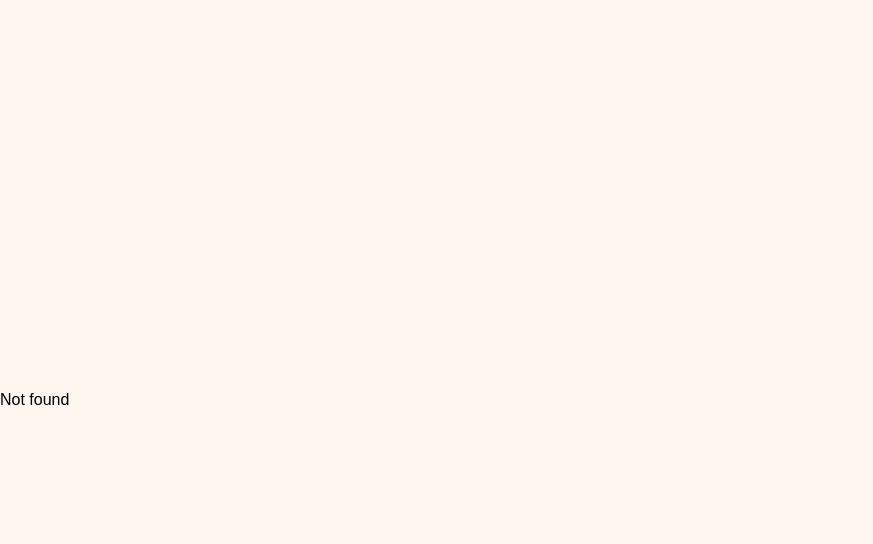
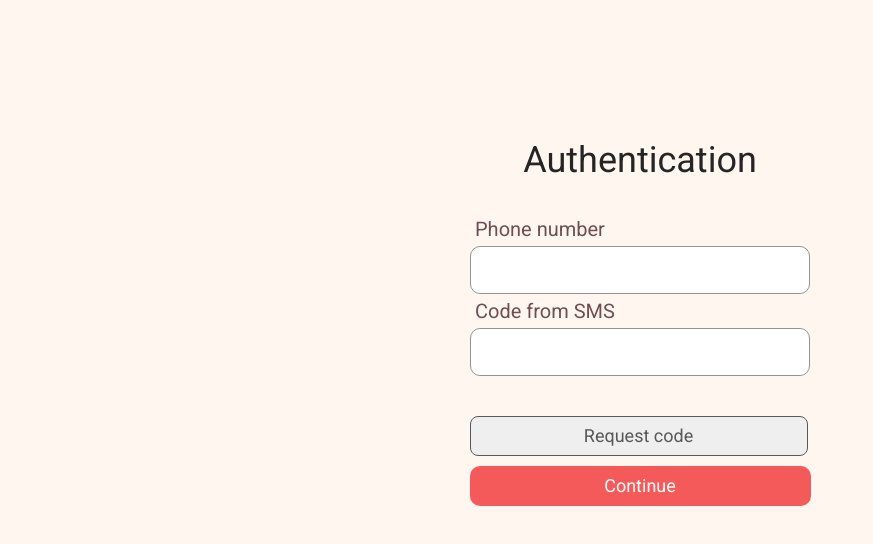
Before and after one commit to DeadDPie/cinema, a React (Vite) app: page /auth in a window 1280 px wide. Shown: the top 544 px of the page, without its empty margins (0-873 px from the left). Built offline with nearby package versions, Linux system fonts and the light colour scheme.

Commit message:
add Authentication screen

```diff
--- a/src/components/Router.jsx
+++ b/src/components/Router.jsx
@@ -2,6 +2,7 @@ import { Route, Routes } from "react-router-dom";
 import { Afisha } from "./screens/afisha/Afisha/Afisha";
 import { FilmPage } from "./screens/filmpage/FilmPage/FilmPage";
 import { Payment } from "./screens/payment/Payment";
+import { Auth } from "./screens/auth/Auth";
 
 export const Router = () => {
   return (
@@ -9,6 +10,7 @@ export const Router = () => {
       <Route path="/" element={<Afisha />} />
       <Route path="/film/:filmId" element={<FilmPage />} />
       <Route path="/payment" element={<Payment />} />
+      <Route path="/auth" element={<Auth />} />
       <Route path="*" element={<div>Not found</div>} />
     </Routes>
   );
--- a/src/components/screens/afisha/Header/Header.jsx
+++ b/src/components/screens/afisha/Header/Header.jsx
@@ -26,7 +26,9 @@ export const Header = () => {
           </a>
         </div>
         <nav>
-          <button className={styles.btn}>Login</button>
+          <button onClick={() => nav("/auth")} className={styles.btn}>
+            Login
+          </button>
         </nav>
       </header>
     </>
--- /dev/null
+++ b/src/components/screens/auth/Auth.jsx
@@ -0,0 +1,27 @@
+import React from "react";
+import cl from "./Auth.module.scss";
+
+export const Auth = () => {
+  return (
+    <div>
+      <div className={cl.auth}>
+        <h1>Authentication</h1>
+        <div>
+          <div>
+            <p>Phone number</p>
+            <input type="text" />
+          </div>
+
+          <div>
+            <p>Code from SMS</p>
+            <input type="text" />
+          </div>
+        </div>
+        <div>
+          <button className={cl.codeBtn}>Request code</button>
+          <button className={cl.btn}>Continue</button>
+        </div>
+      </div>
+    </div>
+  );
+};
--- /dev/null
+++ b/src/components/screens/auth/Auth.module.scss
@@ -0,0 +1,87 @@
+body {
+  display: flex;
+  justify-content: center;
+  align-items: center;
+}
+.auth {
+  display: flex;
+  width: 341px;
+  padding: 2px 0px 148px 0px;
+  flex-direction: column;
+  justify-content: center;
+  align-items: center;
+  margin: auto;
+  gap: 40px;
+  h1 {
+    color: var(--darkgrey, #252525);
+    text-align: center;
+    font-family: Roboto;
+    font-size: 36px;
+    font-style: normal;
+    font-weight: 500;
+    line-height: 24px; /* 66.667% */
+  }
+  p {
+    margin: 5px;
+    display: flex;
+    width: 324px;
+    height: 24px;
+    flex-direction: column;
+    justify-content: center;
+    flex-shrink: 0;
+    color: #704e4e;
+    font-family: Roboto;
+    font-size: 20px;
+    font-style: normal;
+    font-weight: 500;
+    line-height: 24px; /* 120% */
+  }
+  input {
+    color: var(--darkgrey, #252525);
+    font-family: Roboto;
+    font-size: 20px;
+    font-style: normal;
+    font-weight: 400;
+    line-height: 24px; /* 120% */
+    width: 340px;
+    height: 48px;
+    flex-shrink: 0;
+    border-radius: 10px;
+    border: 1px solid var(--lightgrey, #949494);
+    background: var(--white, #fff);
+    padding: 8px;
+  }
+}
+.btn {
+  border: 2px;
+  color: white;
+  color: var(--white, #fff);
+  text-align: center;
+  font-family: Roboto;
+  font-size: 18px;
+  font-style: normal;
+  font-weight: 500;
+  line-height: 24px; /* 133.333% */
+  width: 341px;
+  height: 40px;
+  flex-shrink: 0;
+  border-radius: 10px;
+  background: var(--lightred, #f55a5a);
+  cursor: pointer;
+}
+.codeBtn {
+  cursor: pointer;
+  margin-bottom: 10px;
+  width: 338px;
+  height: 40px;
+  flex-shrink: 0;
+  border-radius: 8px;
+  border: 1px solid var(--grey, #585858);
+  color: var(--grey, #585858);
+  text-align: center;
+  font-family: Roboto;
+  font-size: 18px;
+  font-style: normal;
+  font-weight: 500;
+  line-height: 24px; /* 133.333% */
+}
--- a/src/components/screens/filmpage/CinemaHall/CinemaHall.module.scss
+++ b/src/components/screens/filmpage/CinemaHall/CinemaHall.module.scss
@@ -93,5 +93,6 @@
     width: 120px;
     height: 40px;
     border-radius: 10px;
+    cursor: pointer;
   }
 }
--- a/src/components/screens/filmpage/FilmPage/FilmPage.jsx
+++ b/src/components/screens/filmpage/FilmPage/FilmPage.jsx
@@ -8,7 +8,7 @@ import cl from "./FilmPage.module.css";
 import { useSelector, useDispatch } from "react-redux";
 import { ModalDetailsPayment } from "../ModalDetailsPayment/ModalDetailsPayment";
 import { setSuccessful } from "./../../../../store/paymentDetails/paymentDetails.slice";
-
+import { SuccessfullyPaid } from "../SuccessfullyPaid/SuccessfullyPaid";
 export const FilmPage = () => {
   const isSuccessful = useSelector((state) => state.payment.isSuccessful);
   const dispatch = useDispatch();
@@ -55,7 +55,7 @@ export const FilmPage = () => {
             visible={!successfullyPaid}
             setVisisble={handleSuccessfulPayment}
           >
-            dff
+            <SuccessfullyPaid />
           </ModalDetailsPayment>
         )}
       </div>
--- a/src/components/screens/filmpage/SuccessfullyPaid/SuccessfullyPaid.jsx
+++ b/src/components/screens/filmpage/SuccessfullyPaid/SuccessfullyPaid.jsx
@@ -1,5 +1,35 @@
 import React from "react";
+import cl from "./SuccessfullyPaid.module.scss";
+import { useSelector } from "react-redux";
+export const SuccessfullyPaid = () => {
+  const filmName = useSelector((state) => state.payment.film);
+  const Date = useSelector((state) => state.payment.date);
+  const time = useSelector((state) => state.payment.time);
+  const places = useSelector((state) => state.payment.places);
 
-export const SuccessfullyPaid = () => {
-  return <div>SuccessfullyPaid</div>;
+  return (
+    <div>
+      <div className={cl.payment}>
+        <h2>The payment was successful</h2>
+        <i className="bx bx-check-circle"></i>
+        <p>Ticket code</p>
+        <p className={cl.code}>777777</p>
+      </div>
+      <div className={cl.ticketInfo}>
+        <p className={cl.title}>Film</p>
+        <p>{filmName}</p>
+        <p className={cl.title}>Date and time</p>
+        <p>
+          {Date} {time}
+        </p>
+        <p className={cl.title}>Places</p>
+        <p>Row: {places.row}</p>
+
+        <p>Seat: {places.seat}</p>
+      </div>
+      <div className={cl.additionalInfo}>
+        вся информация была продублирована в SMS
+      </div>
+    </div>
+  );
 };
--- /dev/null
+++ b/src/components/screens/filmpage/SuccessfullyPaid/SuccessfullyPaid.module.scss
@@ -0,0 +1,69 @@
+.payment {
+  display: flex;
+  flex-direction: column;
+  align-items: center;
+  h2 {
+    color: var(--grey, #585858);
+    text-align: center;
+    font-family: Roboto;
+    font-size: 32px;
+    font-style: normal;
+    font-weight: 500;
+    line-height: 32px; /* 100% */
+  }
+  i {
+    font-size: 66px;
+    color: #44c341;
+    margin-bottom: 40px;
+  }
+  p {
+    color: var(--grey, #585858);
+    font-family: Roboto;
+    font-size: 24px;
+    font-style: normal;
+    font-weight: 500;
+    line-height: 24px; /* 100% */
+    letter-spacing: 0.24px;
+    text-transform: uppercase;
+  }
+  .code {
+    color: var(--yellow, #e2b33a);
+    font-family: Roboto;
+    font-size: 32px;
+    font-style: normal;
+    font-weight: 500;
+    line-height: 32px; /* 100% */
+    letter-spacing: 0.32px;
+  }
+}
+.ticketInfo {
+  .title {
+    margin-top: 8px;
+    color: #b89e9e;
+    font-family: Roboto;
+    font-size: 24px;
+    font-style: normal;
+    font-weight: 500;
+    line-height: 28px; /* 116.667% */
+    letter-spacing: 0.24px;
+  }
+  p {
+    color: var(--grey, #585858);
+    font-family: Roboto;
+    font-size: 20px;
+    font-style: normal;
+    font-weight: 500;
+    line-height: 24px; /* 120% */
+  }
+}
+.additionalInfo {
+  margin-top: 40px;
+  color: var(--lightgrey, #949494);
+  text-align: center;
+  font-family: Roboto;
+  font-size: 20px;
+  font-style: normal;
+  font-weight: 400;
+  line-height: 20px; /* 100% */
+  letter-spacing: 0.2px;
+}
--- a/src/components/screens/payment/Payment.module.scss
+++ b/src/components/screens/payment/Payment.module.scss
@@ -160,6 +160,7 @@ body {
   }
 }
 .btn {
+  cursor: pointer;
   margin-left: 60%;
   margin-right: 40%;
   margin-top: 20px;
```
Also changed, not shown: src/components/screens/filmpage/SuccessfullyPaid/SuccessfullyPaid.scss (deleted).
